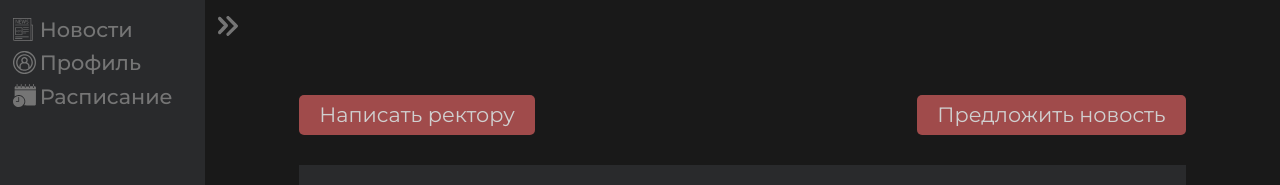
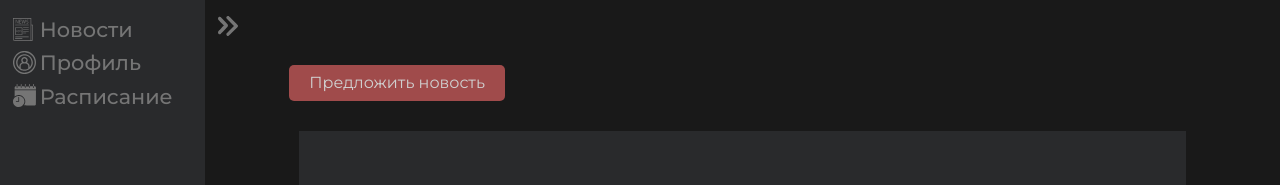
Before and after one commit to arec0000/autumn-2022, a React (Create React App) app in the folder client/: page /news in a window 1280 px wide. Shown: the top 185 px of the page. Built offline with nearby package versions, Linux system fonts and the light colour scheme.

Commit message:
client: add animation userNews

```diff
--- a/client/src/components/pages/userNews/userNews.js
+++ b/client/src/components/pages/userNews/userNews.js
@@ -63,10 +63,7 @@ const UserNews = () => {
 
     return (
         <div className="news">
-            <div className="news__button-container">
-                <button className="news__button">Написать ректору</button>
-                <button className="news__button">Предложить новость</button>
-            </div>
+            <button className="news__button">Предложить новость</button>
             {updateChars(news)}
         </div>
     )
--- a/client/src/components/pages/userNews/userNews.scss
+++ b/client/src/components/pages/userNews/userNews.scss
@@ -14,15 +14,16 @@
         background: $widget-background;
         padding: 30px;
     }
-    &__button-container {
-        display: flex;
-        justify-content: space-between;
-        margin: 30px;
-    }
     &__button {
         padding: 10px 20px;
         background-color: rgb(160, 75, 75);
         border-radius: 5px;
+        font-size: 1rem;
+        margin-left: 20px;
+        &:hover {
+            background-color: rgb(136, 69, 69);
+            transition-duration: .3s;
+        }
     }
     &__img-container {
         position: relative;
```
